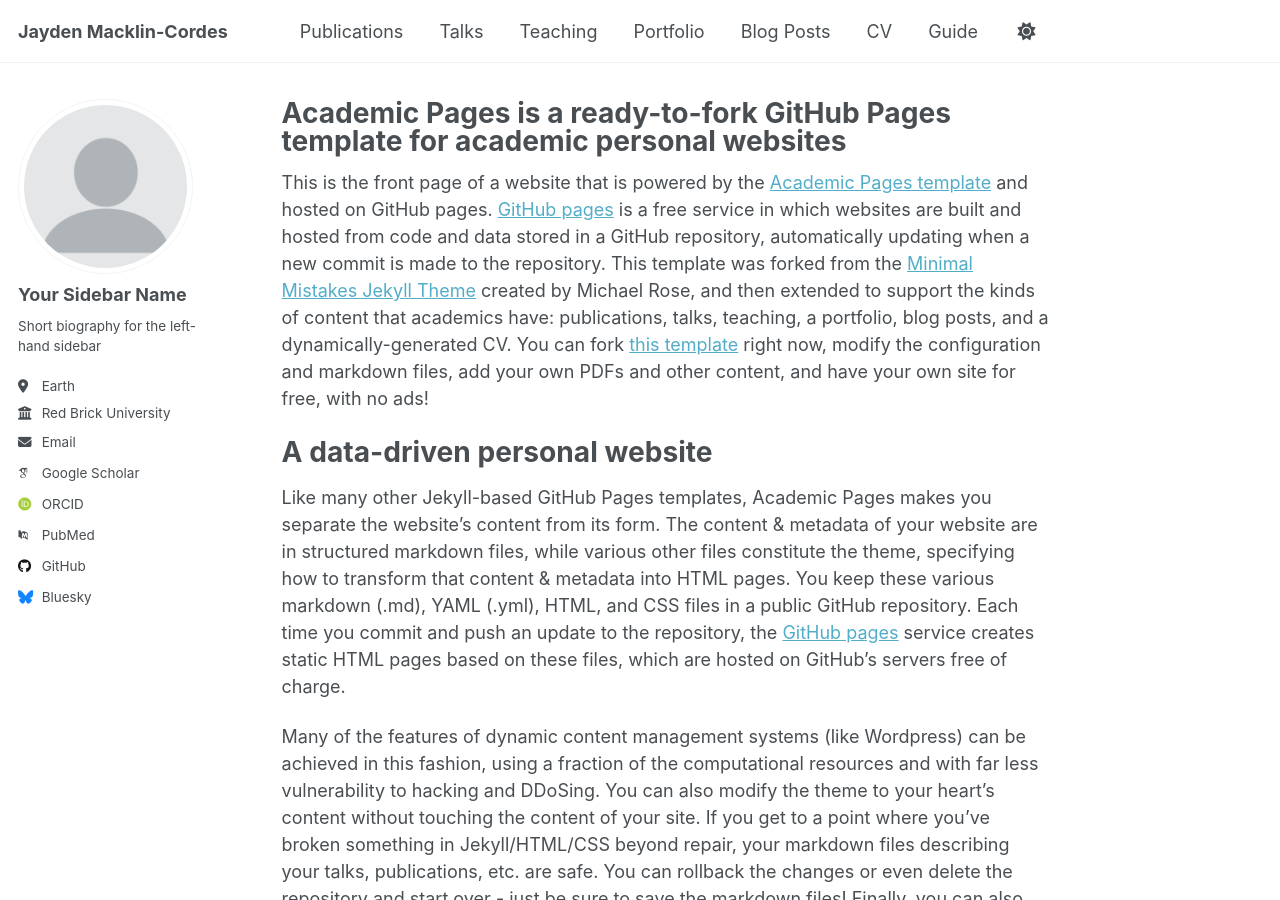
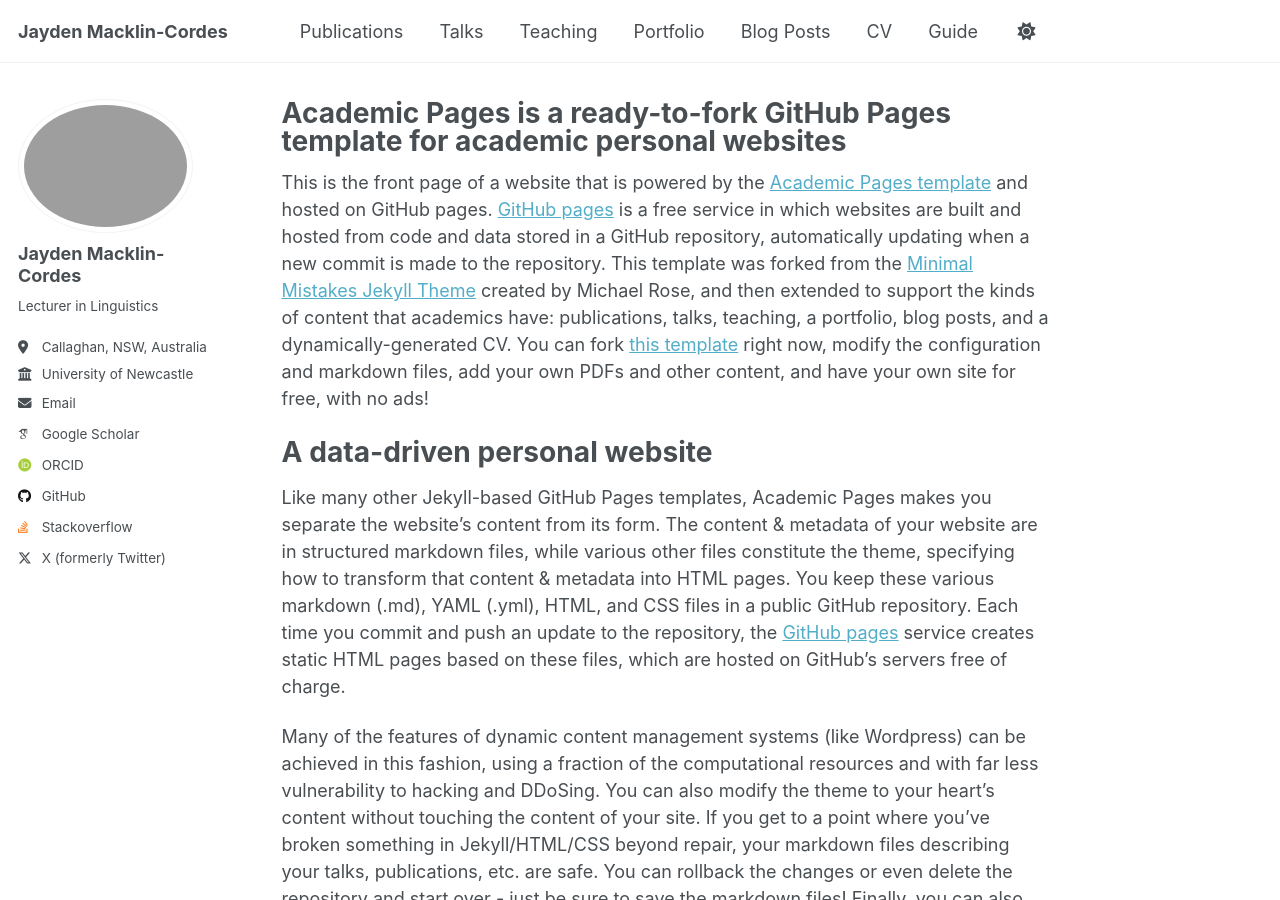
Before and after one commit to JaydenM-C/JaydenM-C.github.io, a Jekyll site: the page built from _pages/about.md, in a window 1280 px wide and 900 px high. Built offline with Jekyll 4.4.1, drawn with Linux system fonts in a browser that asks for light colours; some web fonts are replaced.

Commit message:
Update _config.yml

```diff
--- a/_config.yml
+++ b/_config.yml
@@ -22,23 +22,23 @@
 #               Additional customization can be done by editing /_includes/author-profile.html
 author:
   # Biographic information
-  avatar           : "profile.png"
-  name             : "Your Sidebar Name"
+  avatar           : "IMG_5403.jpg"
+  name             : "Jayden Macklin-Cordes"
   pronouns         : # example: "she/her"
-  bio              : "Short biography for the left-hand sidebar"
-  location         : "Earth"
-  employer         : "Red Brick University"
+  bio              : "Lecturer in Linguistics"
+  location         : "Callaghan, NSW, Australia"
+  employer         : "University of Newcastle"
   uri              : # URL
-  email            : "none@example.org"
+  email            : "jayden@macklin-cordes.com"
 
   # Academic websites
   academia         : # URL
   arxiv            : # URL - Update with the correct link to your profile
-  googlescholar    : "https://scholar.google.com/citations?user=PS_CX0AAAAAJ"
+  googlescholar    : "https://scholar.google.com.au/citations?user=n-NtUVIAAAAJ&hl=en"
   impactstory      : # URL
-  orcid            : "http://orcid.org/yourorcidurl"
+  orcid            : "http://orcid.org/0000-0003-1910-3969"
   semantic         : # URL
-  pubmed           : "https://www.ncbi.nlm.nih.gov/pubmed/?term=john+snow"
+  pubmed           : # URL
   researchgate     : # URL
   scopus           : # URL
 
@@ -46,12 +46,12 @@
   bitbucket        : # Username - Update with your username on the site
   codepen          : # Username
   dribbble         : # Username
-  github           : "academicpages"
+  github           : "JaydenM-C"
   kaggle           : # Username
-  stackoverflow    : # User number or user number and name (i.e., use "1" or "1/jeff-atwood")
+  stackoverflow    : "7718843/jaydenm-c" # User number or user number and name (i.e., use "1" or "1/jeff-atwood")
 
   # Social media
-  bluesky          : "bsky.app" # Replace this with you Bluesky username
+  bluesky          : # Replace this with you Bluesky username
   facebook         : # Username
   flickr           : # Username
   foursquare       : # Username
@@ -68,7 +68,7 @@
   steam            : # Username
   telegram         : # URL
   tumblr           : # Username
-  twitter          : # Username for X / Twitter
+  twitter          : "JaydenC" # Username for X / Twitter
   vine             : # Username
   weibo            : # Username
   wikipedia        : # Username
```
